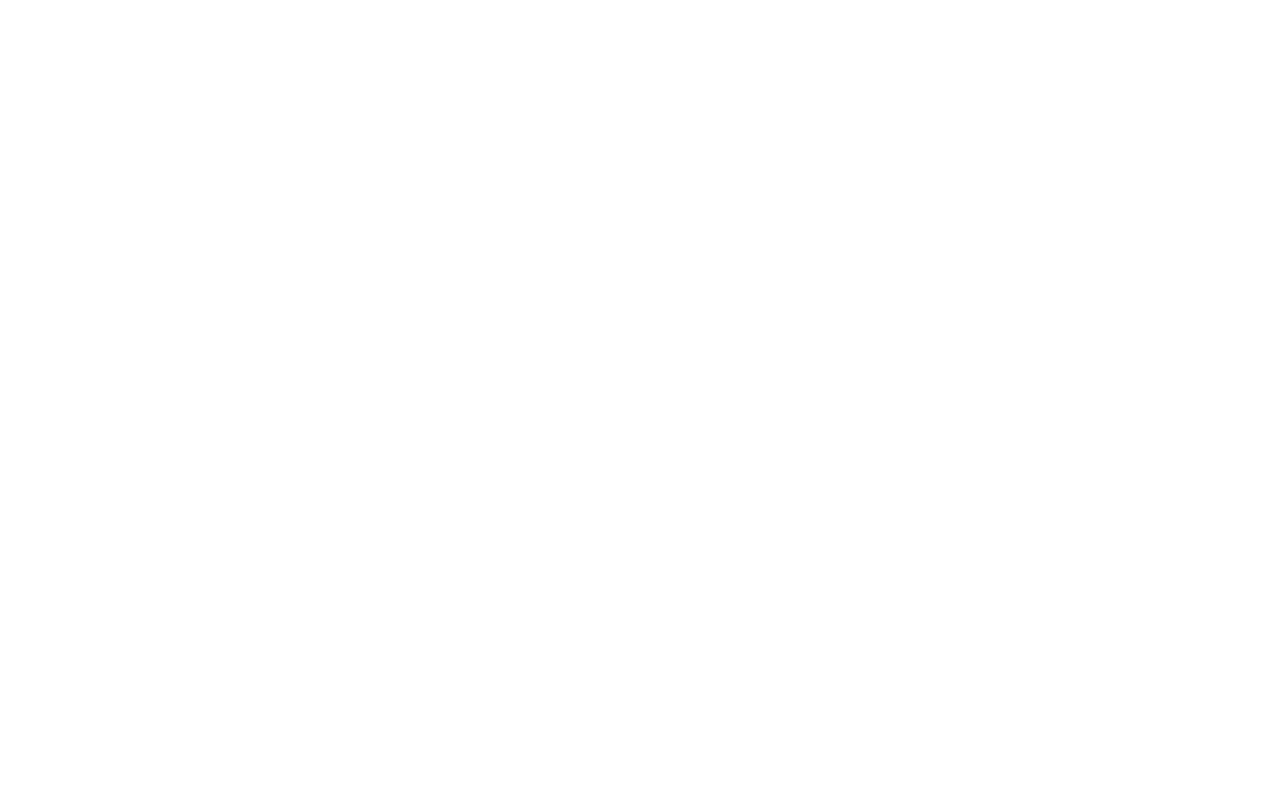
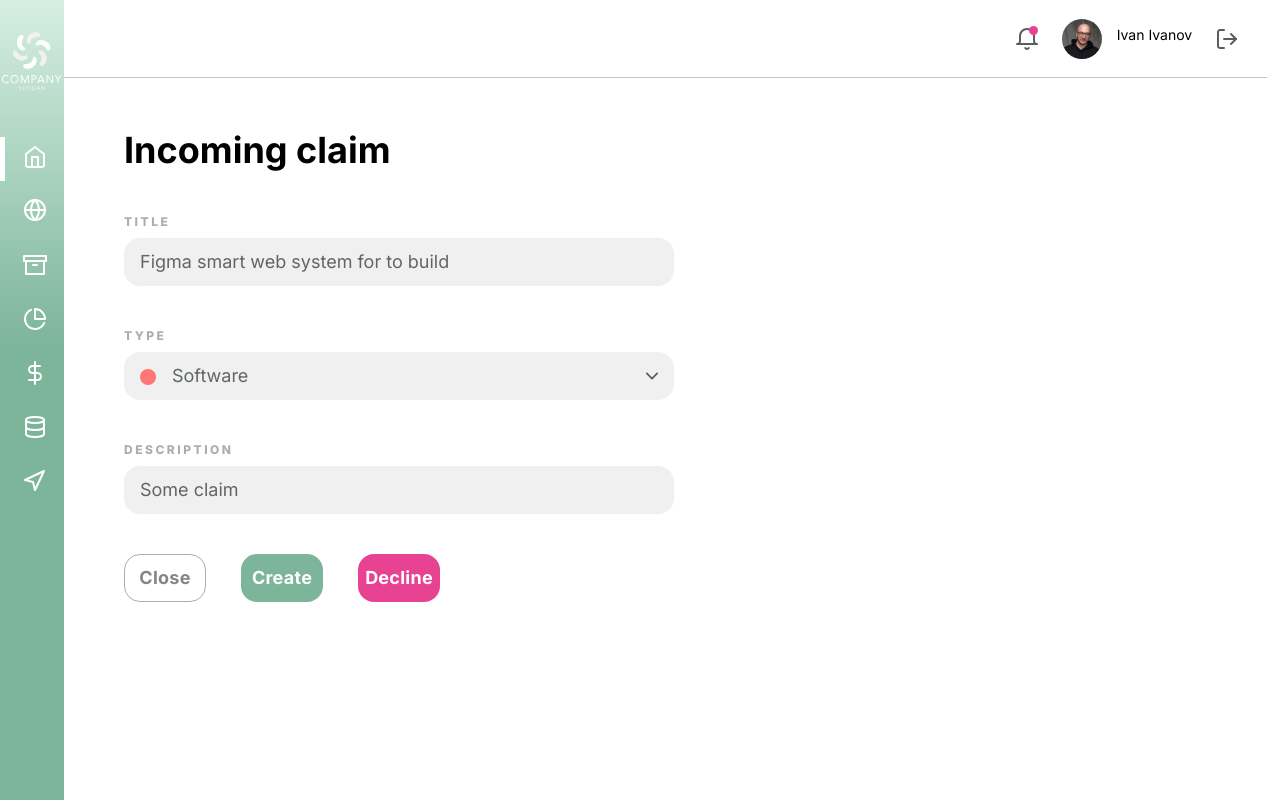
Before and after one commit to HarutQanaqaryan/neo-project, a React (Create React App) app: page /incoming-claim in a window 1280 px wide. Before the commit this address had no page. Built offline with nearby package versions, Linux system fonts and the light colour scheme.

Commit message:
add: did incoming claim page

```diff
--- a/src/App.tsx
+++ b/src/App.tsx
@@ -3,6 +3,7 @@ import { BrowserRouter, Route, Routes } from "react-router-dom";
 import "./App.css";
 import { CreateClaim } from "./pages/create-claim";
 import { Home } from "./pages/home";
+import { IncomingClaims } from "./pages/incoming-claims";
 import { LoginUser } from "./pages/loginPage";
 import { Registration } from "./pages/registerPage";
 
@@ -15,6 +16,7 @@ function App() {
           <Route path="registration" element={<Registration />} />
           <Route path="/home" element={<Home />} />
           <Route path="/create-claim" element={<CreateClaim />} />
+          <Route path="/incoming-claim" element={<IncomingClaims />} />
         </Routes>
       </BrowserRouter>
     </div>
--- /dev/null
+++ b/src/components/claims/claimsTitle.tsx
@@ -0,0 +1,7 @@
+import "../../styles/claims.scss";
+interface ClaimTitleType {
+  title: string;
+}
+export const ClaimsTitle = (prop: ClaimTitleType) => {
+  return <h4 className="claims-head_title">{prop.title}</h4>;
+};
--- a/src/components/claims/yourClaimsTitle.tsx
+++ b/src/components/claims/yourClaimsTitle.tsx
@@ -2,11 +2,12 @@ import buttonIcon from "../../assets/icons/icon-plus.svg";
 import { Button } from "../button";
 import "../../styles/button.scss";
 import "../../styles/claims.scss";
+import { ClaimsTitle } from "./claimsTitle";
 
 export const YourClaimsTitle = () => {
   return (
     <div className="claims-head">
-      <h4 className="claims-head_title">Your claims</h4>
+      <ClaimsTitle title="Your Claims" />
       <Button
         text="Create claim"
         className="claims-head_btn"
--- a/src/components/createNewClaim.tsx
+++ b/src/components/createNewClaim.tsx
@@ -4,11 +4,12 @@ import { Select } from "./select";
 import selectIcon from "../assets/icons/arrow-bottom.svg";
 import { claimTypes } from "../helpers/claimTypes";
 import { Button } from "./button";
+import { ClaimsTitle } from "./claims/claimsTitle";
 
 export const CreateNewClaim = () => {
   return (
-    <div className="create-new-claim-block">
-      <h4 className="create-new-claim-header">Creating new claim</h4>
+    <div className="claims-block">
+      <ClaimsTitle title="Creating new claim" />
       <div className="create-new-claim-inputs">
         <TextField
           placeholder="Type claim title"
--- /dev/null
+++ b/src/components/incomingClaimField.tsx
@@ -0,0 +1,29 @@
+import { checkClaimTypeColor } from "../helpers/checkClaimTypeColor";
+
+interface IncomingClaimFieldTypes {
+  text: string;
+  icon?: string;
+  label?: string;
+}
+
+export const IncomingClaimField = (prop: IncomingClaimFieldTypes) => {
+  return (
+    <div className="incoming-claim-fields">
+      <label className="incoming-claim-field-label">{prop.label}</label>
+      <div className="incoming-claim-field">
+        <div className="select-input">
+          {prop.label === "TYPE" && (
+            <span
+              className="select-option_cell"
+              style={checkClaimTypeColor(prop.text)}
+            ></span>
+          )}
+          {prop.text}
+        </div>
+        {prop.icon && (
+          <img src={prop.icon} alt="icon" className="select-icon" />
+        )}
+      </div>
+    </div>
+  );
+};
--- a/src/components/select.tsx
+++ b/src/components/select.tsx
@@ -1,6 +1,6 @@
 import { useState } from "react";
 import { checkClaimTypeColor } from "../helpers/checkClaimTypeColor";
-import "../styles/text-field.scss";
+import "../styles/text-field-select.scss";
 
 interface SelectProps {
   label?: string;
--- a/src/components/textField.tsx
+++ b/src/components/textField.tsx
@@ -1,4 +1,4 @@
-import "../styles/text-field.scss";
+import "../styles/text-field-select.scss";
 
 interface TextFieldProps {
   label?: string;
--- /dev/null
+++ b/src/pages/incoming-claims.tsx
@@ -0,0 +1,24 @@
+import selectIcon from "../assets/icons/arrow-bottom.svg";
+import { Button } from "../components/button";
+import { ClaimsTitle } from "../components/claims/claimsTitle";
+import { ClaimsWrapper } from "../components/claimsWrapper";
+import { IncomingClaimField } from "../components/incomingClaimField";
+
+export const IncomingClaims = () => {
+  return (
+    <ClaimsWrapper>
+      <div className="claims-block">
+        <ClaimsTitle title="Incoming claim" />
+        <IncomingClaimField
+          text="Figma smart web system for to build"
+          label="TITLE"
+        />
+        <IncomingClaimField text="Software" label="TYPE" icon={selectIcon} />
+        <IncomingClaimField text="Some claim" label="DESCRIPTION" />
+        <Button text="Close" className="create-new-claim cancel" />
+        <Button text="Create" className="create-new-claim create" />
+        <Button text="Decline" className="create-new-claim decline" />
+      </div>
+    </ClaimsWrapper>
+  );
+};
--- a/src/styles/claims.scss
+++ b/src/styles/claims.scss
@@ -5,7 +5,7 @@
   align-items: center;
   margin-bottom: 30px;
 }
-.claims-head_title, .create-new-claim-header {
+.claims-head_title {
   font-family: $baseFont;
   font-style: normal;
   font-weight: 700;
@@ -13,9 +13,10 @@
   line-height: 44px;
   color: #000000;
   margin: 0%;
+  margin-bottom: 40px;
 }
 
-.claims-block, .create-new-claim-block {
+.claims-block {
   margin: 0%;
   padding: 50px 40px 40px 60px;
   width: 94vw;
--- a/src/styles/create-new-claim.scss
+++ b/src/styles/create-new-claim.scss
@@ -46,3 +46,15 @@
     background: #4f896c;
   }
 }
+
+.decline {
+  background: #E84393;
+  border: none;
+  color: white;
+  &:hover {
+    background: #B03671;
+  }
+  &:active {
+    background: #832552;
+  }
+}
--- a/src/styles/text-field.scss
+++ b/src/styles/text-field-select.scss
@@ -1,6 +1,6 @@
 @import "./vars/variables.scss";
 
-.text-field_label,
+.text-field_label, .incoming-claim-field-label,
 .select_label {
   font-family: $baseFont;
   font-style: normal;
@@ -10,7 +10,10 @@
   letter-spacing: 2.5px;
   color: #adadad;
 }
-.text-field_input,
+.incoming-claim-fields {
+  margin-bottom: 40px;
+}
+.text-field_input, .incoming-claim-field,
 .select {
   height: 48px;
   background: #f0f0f0;
@@ -57,6 +60,9 @@
   display: flex;
   align-items: center;
 }
+.incoming-claim-field {
+  max-width: 550px;
+}
 .select {
   max-width: 550px;
   cursor: pointer;
```
